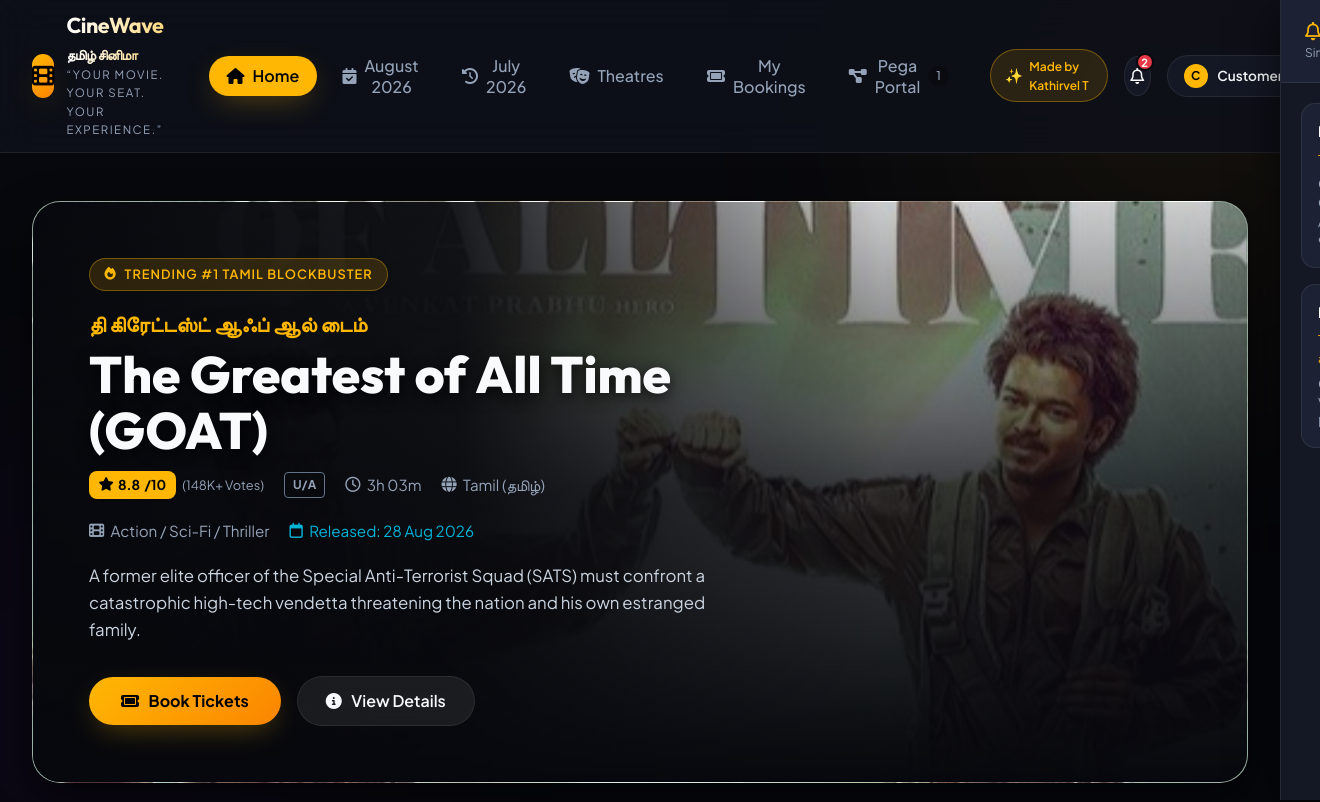
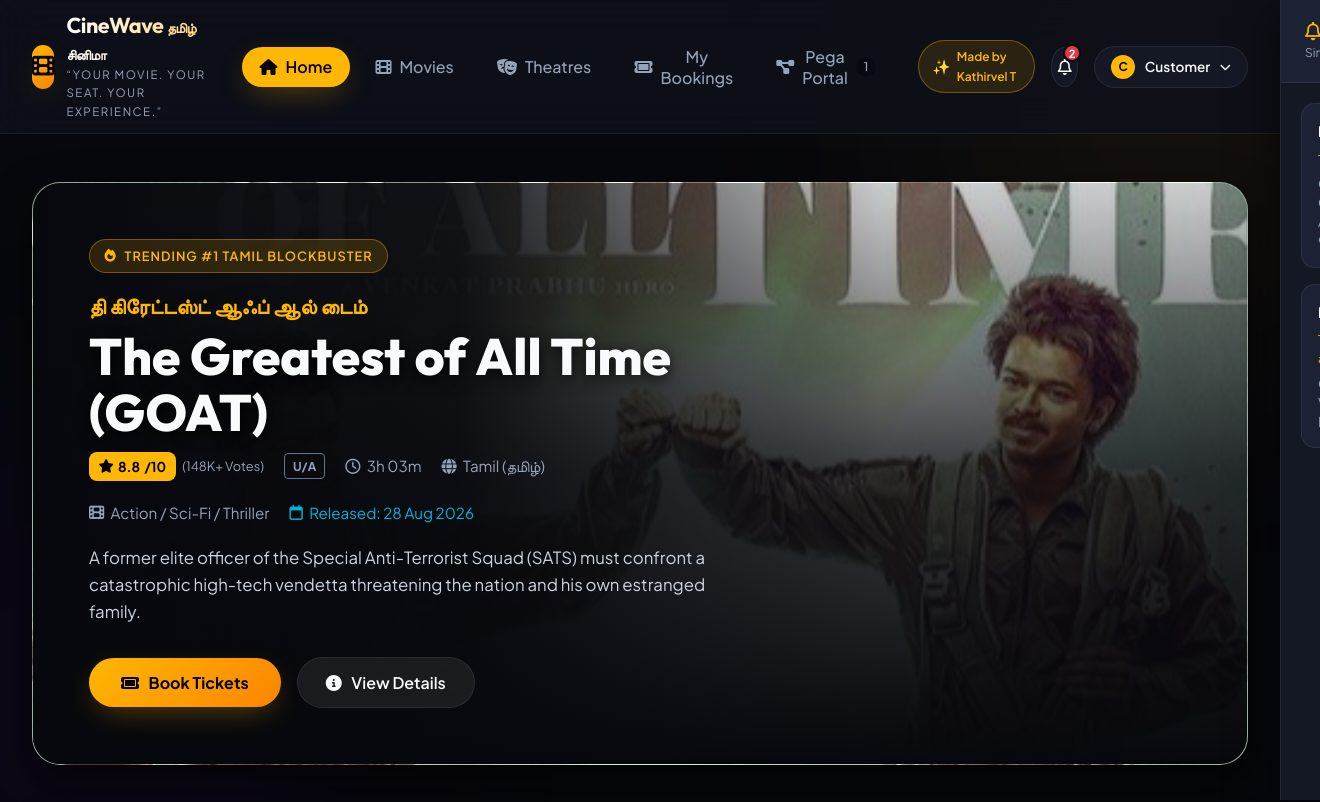
Before and after one commit to Kathirvel005/Movie-Ticket-Booking-Management, a website: page index.html in a window 1280 px wide. Shown: the top 802 px of the page, 1320 px wide, since content can reach past the window. Drawn offline with nearby package versions, Linux system fonts and the light colour scheme.

Commit message:
fix(nav): combine August and July buttons into single Movies navigation item

```diff
--- a/index.html
+++ b/index.html
@@ -46,8 +46,7 @@
             <nav>
                 <ul class="nav-links">
                     <li><button class="nav-item-btn active" data-nav="home" onclick="app.navigateView('home')"><i class="fa-solid fa-house"></i> Home</button></li>
-                    <li><button class="nav-item-btn" data-nav="august-movies" onclick="app.scrollToSection('sectionAug2026')"><i class="fa-solid fa-calendar-check"></i> August 2026</button></li>
-                    <li><button class="nav-item-btn" data-nav="july-movies" onclick="app.scrollToSection('sectionJul2026')"><i class="fa-solid fa-clock-rotate-left"></i> July 2026</button></li>
+                    <li><button class="nav-item-btn" data-nav="movies" onclick="app.scrollToSection('sectionAug2026')"><i class="fa-solid fa-film"></i> Movies</button></li>
                     <li><button class="nav-item-btn" data-nav="theatres" onclick="app.navigateView('theatres')"><i class="fa-solid fa-masks-theater"></i> Theatres</button></li>
                     <li><button class="nav-item-btn" data-nav="my-bookings" onclick="app.navigateView('my-bookings')"><i class="fa-solid fa-ticket"></i> My Bookings</button></li>
                     <li><button class="nav-item-btn" data-nav="pega-portal" onclick="app.navigateView('pega-portal')"><i class="fa-solid fa-diagram-project"></i> Pega Portal <span class="wb-count-badge" id="headerPendingBadge">1</span></button></li>
```
